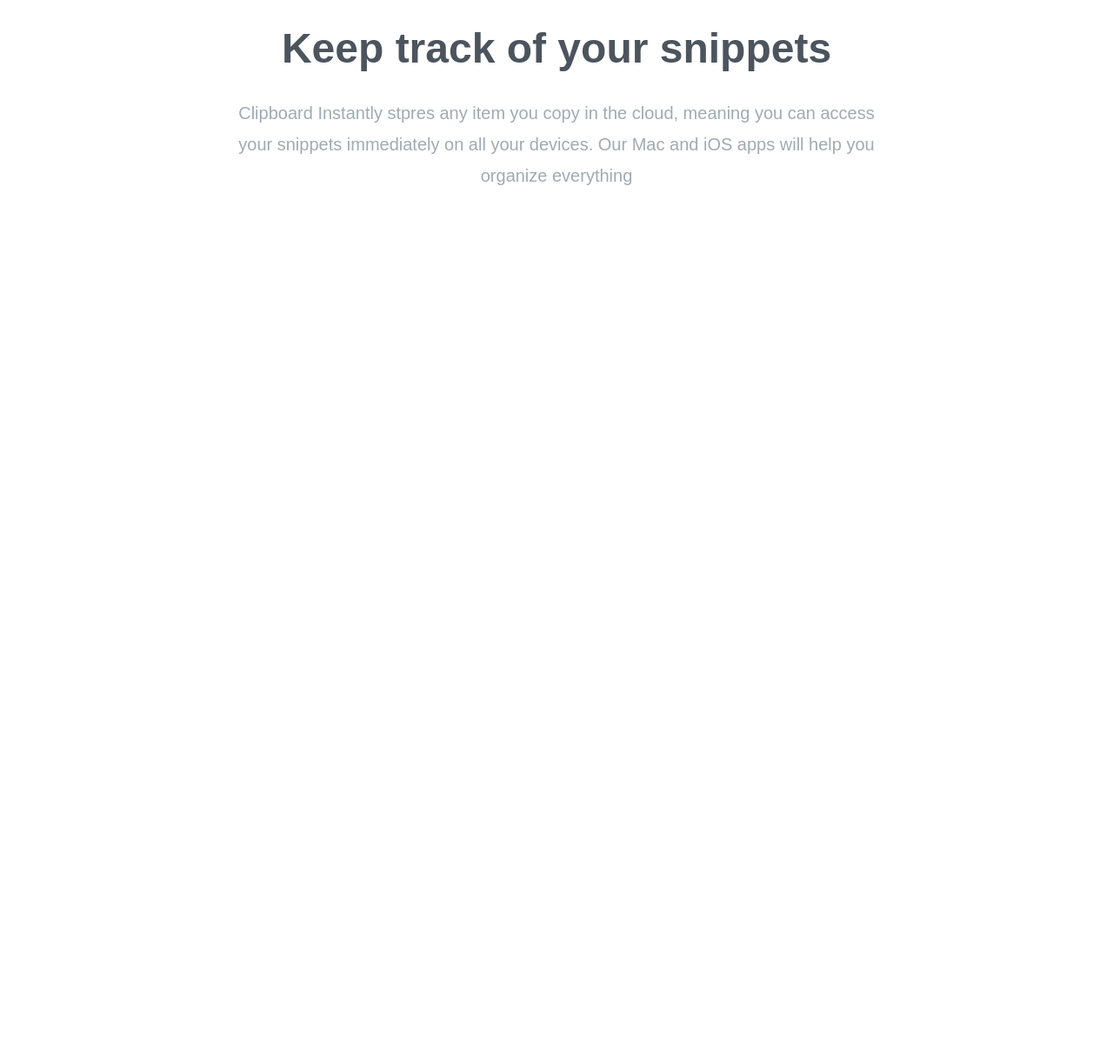
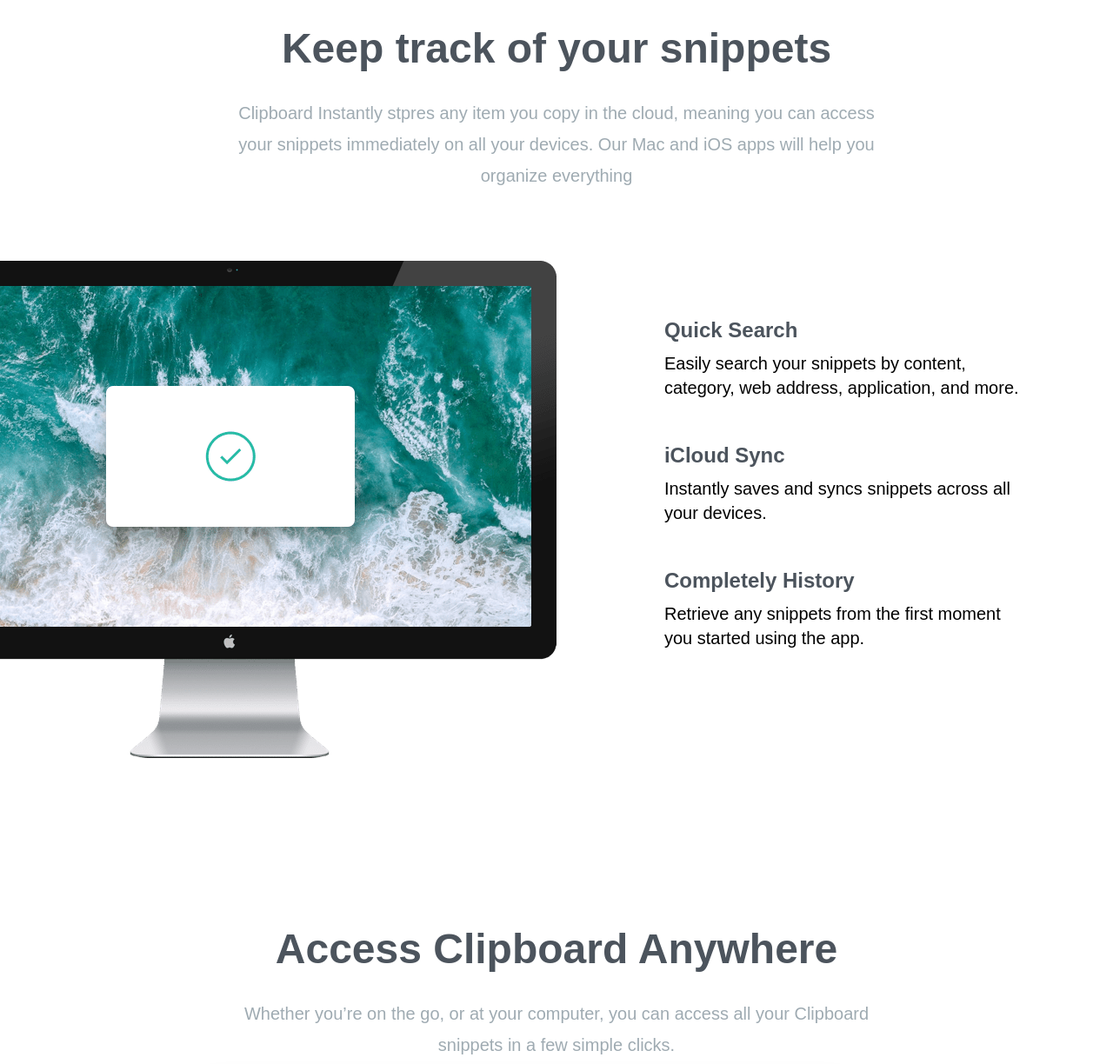
Before and after one commit to agolomazov/clipboard-tailwind, a website: page src/index.html in a window 1280 px wide. Shown: the part 689-1913 px from the top of the page at 87% size. Before the commit the page ends 989 px from the top, so only its background shows below. Drawn offline with nearby package versions, Linux system fonts and the light colour scheme; files that its build step writes are made by us from their sources; a web font is replaced by a local one.

Commit message:
Добавлена разметка и стили для блоков Features и Access

```diff
--- a/src/index.html
+++ b/src/index.html
@@ -11,7 +11,7 @@
 <body>
   <!-- Hero section -->
   <section id="hero">
-    <div class="section-container mb-40 px-10 pt-16">
+    <div class="section-container mb-40 pt-16">
       <img src="./assets/images/logo.svg" alt="" class="mx-auto my-16" />
       <h3>A history of everything you copy</h3>
 
@@ -30,7 +30,7 @@
 
   <!-- Snippets section -->
   <section id="snippets">
-    <div class="section-container my-20 px-10">
+    <div class="section-container my-20">
       <h3>
         Keep track of your snippets
       </h3>
@@ -39,5 +39,48 @@
       </p>
     </div>
   </section>
+
+  <!-- Features section -->
+  <section id="features">
+    <div class="section-container my-20">
+      <div class="flex flex-col md:flex-row md:space-x-32 relative">
+        <!-- Image -->
+        <div class="md:w-1/2">
+          <img src="./assets/images/image-computer.png" alt="computer" class="md:absolute top-0 right-[50%]" />
+        </div>
+
+        <!-- Items Container -->
+        <div class="flex flex-col mt-16 mb-24 space-y-12 text-xl md:mb-60 md:text-left md:pl-16 md:w-1/2">
+          <!-- Item 1 -->
+          <div>
+            <h5 class="mb-2 text-2xl font-bold text-darkGrayisBlue">Quick Search</h5>
+            <p>Easily search your snippets by content, category, web address, application, and more.</p>
+          </div>
+
+          <!-- Item 2 -->
+          <div>
+            <h5 class="mb-2 text-2xl font-bold text-darkGrayisBlue">iCloud Sync</h5>
+            <p>Instantly saves and syncs snippets across all your devices.</p>
+          </div>
+
+          <!-- Item 3 -->
+          <div>
+            <h5 class="mb-2 text-2xl font-bold text-darkGrayisBlue">Completely History</h5>
+            <p>Retrieve any snippets from the first moment you started using the app.</p>
+          </div>
+        </div>
+      </div>
+    </div>
+  </section>
+
+  <!-- Acces Anywhere section -->
+  <div id="access">
+    <div class="section-container my-20">
+      <h3>Access Clipboard Anywhere</h3>
+      <p class="max-w-3xl mx-auto text-xl leading-9 text-center text-grayisBlue">Whether you’re on the go, or at your computer, you can access all your Clipboard snippets in a few simple clicks.</p>
+
+      <img src="./assets/images/image-devices.png" alt="devices" />
+    </div>
+  </div>
 </body>
 </html>
--- a/src/styles/main.css
+++ b/src/styles/main.css
@@ -28,7 +28,7 @@
 }
 
 .section-container {
-  @apply max-w-6xl mx-auto text-center;
+  @apply max-w-6xl mx-auto text-center px-10;
 }
 
 .button-container {
```
